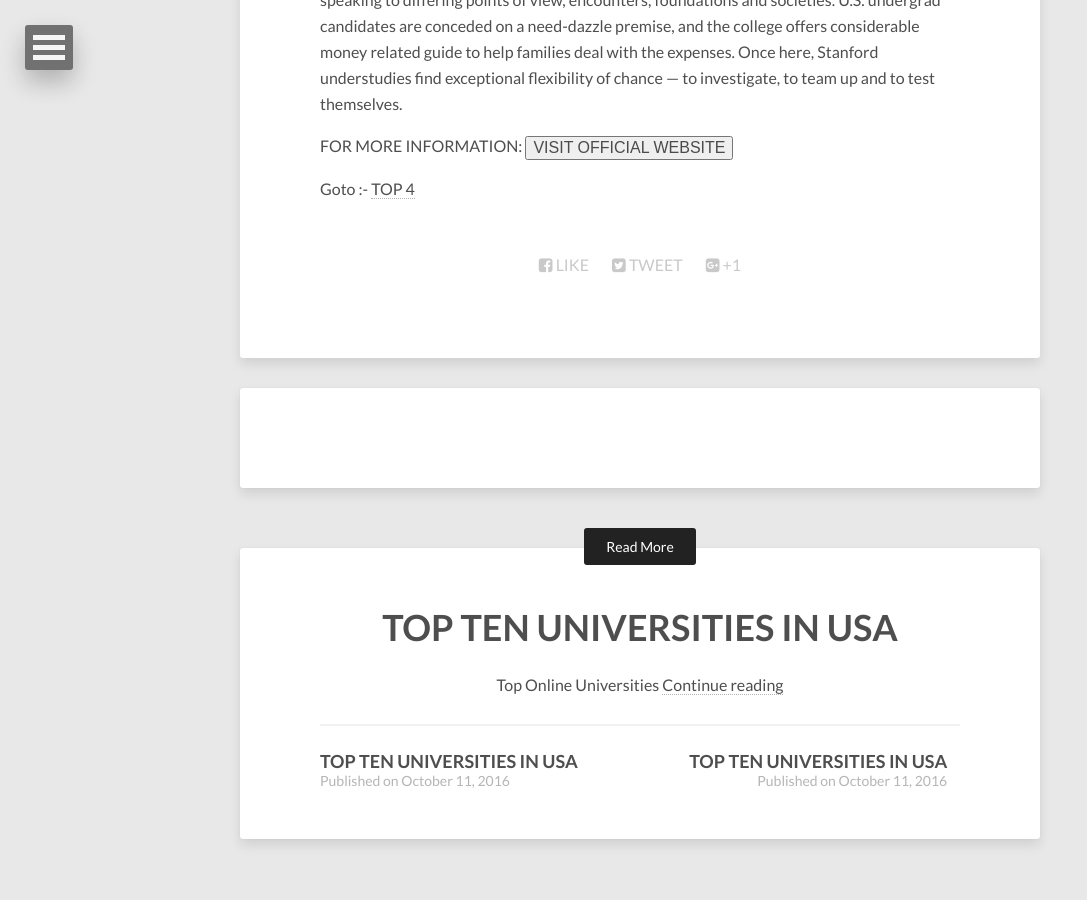
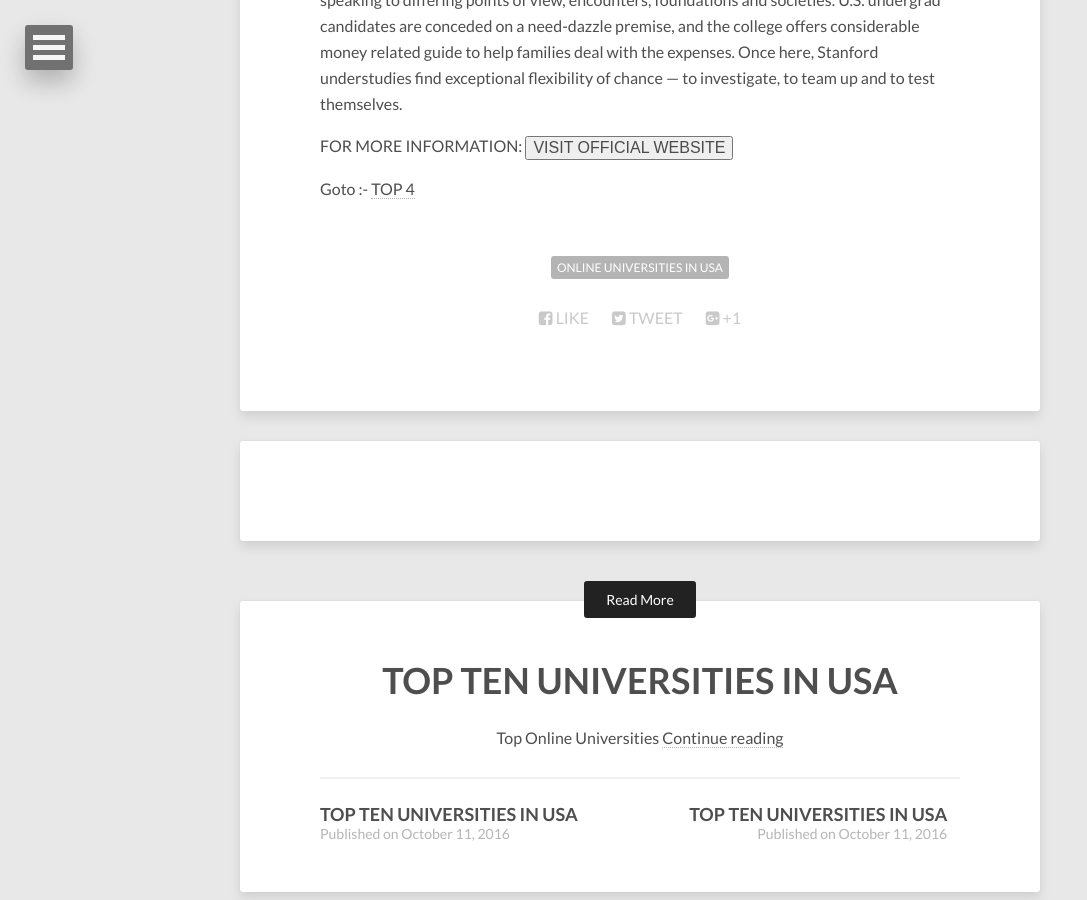
Before and after one commit to vivek1karna/topten, a Jekyll site: the page built from _posts/2016-10-11-top-online-uniersities3.md, in a window 1280 px wide and 900 px high, scrolled down 822 px. Shown: the whole window, without its empty margins (0-1087 px from the left). Built offline with Jekyll 4.4.1, drawn with Linux system fonts in a browser that asks for light colours; nearby versions of some CDN libraries; comment, search, counter and statistics services are not loaded.

Commit message:
Update 2016-10-11-top-online-uniersities3.md

```diff
--- a/_posts/2016-10-11-top-online-uniersities3.md
+++ b/_posts/2016-10-11-top-online-uniersities3.md
@@ -3,6 +3,7 @@ layout: post
 title: TOP TEN UNIVERSITIES IN USA
 description: Top Online Universities
 comments: true
+tags: [Online Universities in USA]
 image:
   feature: pic03.jpg
 ---
```
